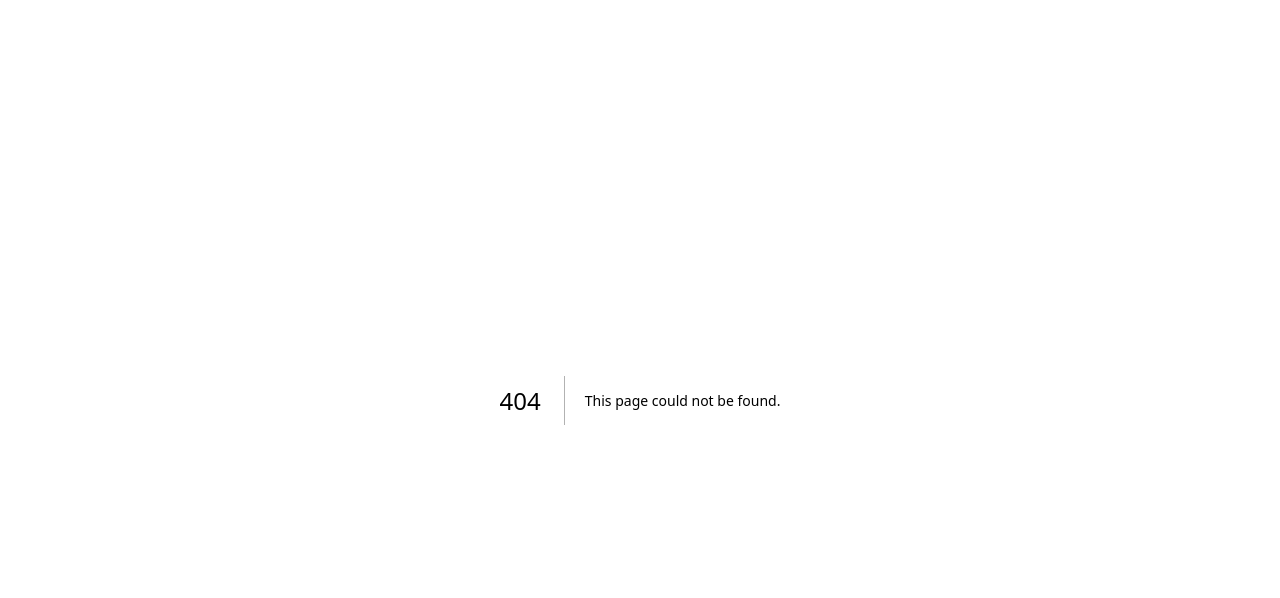
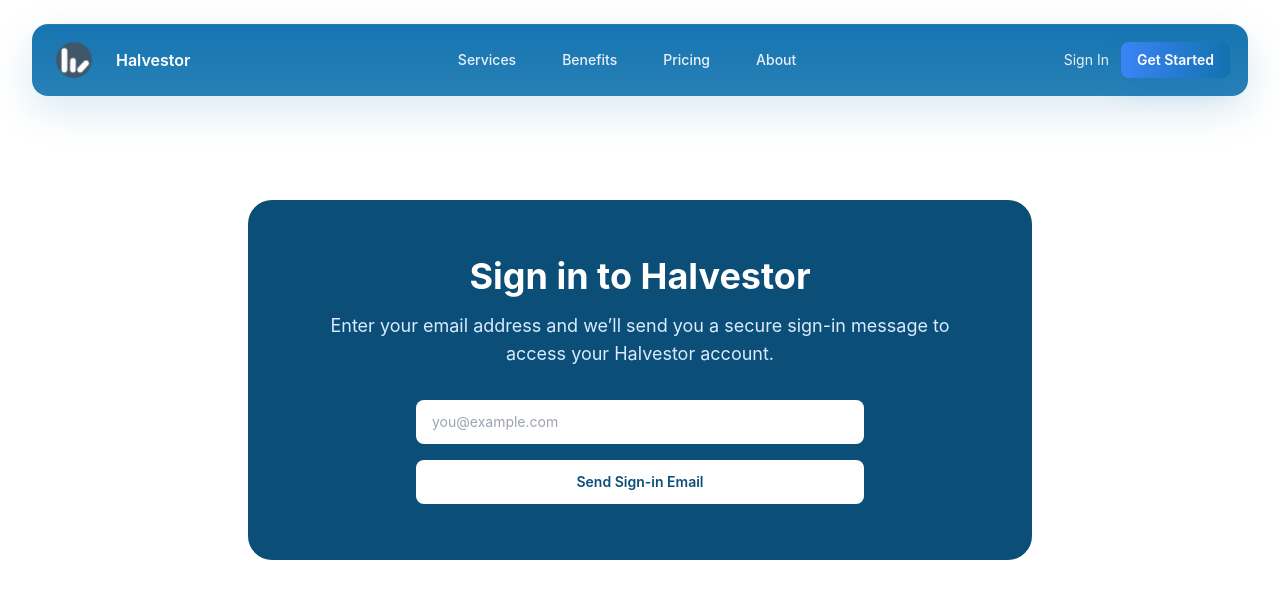
Before and after one commit to get-papol/halvestor-papol, a Next.js app: page /signin in a window 1280 px wide. Before the commit this address had no page. Shown: the top 598 px of the page. Built offline with nearby package versions, Linux system fonts and the light colour scheme.

Commit message:
feat: restore About page and improve Sign In layout

```diff
--- a/src/pages/about/index.tsx
+++ b/src/pages/about/index.tsx
@@ -6,53 +6,39 @@ export default function About() {
     <Page>
       <NextSeo
         title="About Halvestor"
-        description="Learn how Halvestor helps Muslim investors grow wealth with confidence, transparency, and full Sharia compliance."
+        description="Learn more about Halvestor and our mission to make Sharia-compliant investing accessible."
       />
 
-      <main className="py-24 px-6">
-        {/* BLUE CONTAINER BOX */}
-        <section className="max-w-6xl mx-auto rounded-3xl bg-gradient-to-b from-[#0b4f78] to-[#083a5c] px-8 py-20 text-center shadow-xl">
-          {/* Header */}
-          <p className="text-sm uppercase tracking-widest text-blue-200 mb-4">Our Platform</p>
+      <main className="max-w-6xl mx-auto px-6 py-20">
+        {/* Heading */}
+        <section className="text-center mb-12">
+          <h1 className="text-4xl md:text-5xl font-bold text-secondary-900 mb-4">About Halvestor</h1>
 
-          <h1 className="text-4xl md:text-5xl font-bold text-white mb-6">About Halvestor</h1>
+          <p className="text-lg text-secondary-600 max-w-3xl mx-auto leading-relaxed">
+            Halvestor is a purpose-built investment platform created to help Muslim investors grow wealth confidently
+            while remaining fully aligned with Islamic financial principles.
+          </p>
+        </section>
 
-          <p className="text-lg md:text-xl text-blue-100 max-w-4xl mx-auto leading-relaxed mb-16">
-            Halvestor is a Sharia-compliant investment platform built to serve the unique needs of Muslim investors.
-            Traditional investment platforms often leave Muslims choosing between financial growth and faith alignment.
-            Halvestor removes that conflict by offering a dedicated, transparent, and values-driven approach to
-            investing. Every feature we build is designed to provide clarity, trust, and long-term confidence while
-            ensuring full compliance with Islamic financial principles.
-          </p>
+        {/* Blue info box */}
+        <section className="bg-[#0b4f78] rounded-3xl px-8 py-10 md:px-14 md:py-12">
+          <div className="max-w-4xl mx-auto text-center">
+            <p className="text-base md:text-lg text-blue-100 leading-relaxed mb-6">
+              Investing as a Muslim often means navigating uncertainty, fragmented information, and constant doubt about
+              whether investments truly align with Sharia principles. Halvestor was created to remove this complexity
+              and replace it with clarity and trust.
+            </p>
 
-          {/* INFO CARDS */}
-          <div className="grid grid-cols-1 md:grid-cols-3 gap-10">
-            {/* Mission */}
-            <div className="rounded-2xl bg-white/10 border border-white/20 p-8">
-              <h3 className="text-2xl font-semibold text-white mb-4">Our Mission</h3>
-              <p className="text-blue-100 leading-relaxed">
-                To make halal investing simple, transparent, and accessible. We empower Muslim investors worldwide with
-                tools and knowledge that align financial growth with Islamic values.
-              </p>
-            </div>
+            <p className="text-base md:text-lg text-blue-100 leading-relaxed mb-6">
+              Every investment available on Halvestor is carefully screened using established Islamic finance standards.
+              We focus on transparency, ethical practices, and long-term value creation so investors can make decisions
+              with confidence and peace of mind.
+            </p>
 
-            {/* Why Halvestor */}
-            <div className="rounded-2xl bg-white/10 border border-white/20 p-8">
-              <h3 className="text-2xl font-semibold text-white mb-4">Why Halvestor</h3>
-              <p className="text-blue-100 leading-relaxed">
-                Halvestor was built specifically for Sharia compliance. Every investment is screened using recognized
-                Islamic finance standards so investors always understand what is halal and why.
-              </p>
-            </div>
-
-            {/* Principles */}
-            <div className="rounded-2xl bg-white/10 border border-white/20 p-8">
-              <h3 className="text-2xl font-semibold text-white mb-4">Our Principles</h3>
-              <p className="text-blue-100 leading-relaxed">
-                Transparency, ethics, and trust guide everything we do. We prioritize faith alignment, long-term value,
-                and investor confidence in every decision.
-              </p>
-            </div>
+            <p className="text-base md:text-lg text-blue-100 leading-relaxed">
+              Our mission is simple. Empower Muslim investors worldwide with tools, knowledge, and opportunities that
+              respect faith while supporting sustainable financial growth.
+            </p>
           </div>
         </section>
       </main>
--- /dev/null
+++ b/src/pages/signin.tsx
@@ -0,0 +1,60 @@
+import { useState } from 'react';
+import { NextSeo } from 'next-seo';
+import Page from '@/components/page';
+
+export default function SignIn() {
+  const [email, setEmail] = useState('');
+  const [sent, setSent] = useState(false);
+
+  const handleSubmit = async (e: React.FormEvent) => {
+    e.preventDefault();
+    if (!email) return;
+
+    await fetch('/api/signin', {
+      method: 'POST',
+      headers: { 'Content-Type': 'application/json' },
+      body: JSON.stringify({ email }),
+    });
+
+    setSent(true);
+    setEmail('');
+  };
+
+  return (
+    <Page>
+      <NextSeo title="Sign In · Halvestor" />
+
+      <main className="max-w-5xl mx-auto px-6 py-20">
+        <section className="bg-[#0b4f78] rounded-3xl px-8 py-12 md:px-14 md:py-14 text-center">
+          <h1 className="text-3xl md:text-4xl font-bold text-white mb-4">Sign in to Halvestor</h1>
+
+          <p className="text-blue-100 text-base md:text-lg max-w-2xl mx-auto mb-8">
+            Enter your email address and we’ll send you a secure sign-in message to access your Halvestor account.
+          </p>
+
+          {!sent ? (
+            <form onSubmit={handleSubmit} className="max-w-md mx-auto flex flex-col gap-4">
+              <input
+                type="email"
+                required
+                value={email}
+                onChange={(e) => setEmail(e.target.value)}
+                placeholder="you@example.com"
+                className="w-full px-4 py-3 rounded-lg text-secondary-900 text-sm focus:outline-none"
+              />
+
+              <button
+                type="submit"
+                className="w-full py-3 rounded-lg bg-white text-[#0b4f78] font-semibold text-sm hover:bg-blue-50 transition"
+              >
+                Send Sign-in Email
+              </button>
+            </form>
+          ) : (
+            <p className="text-blue-200 text-sm mt-6">✓ Check your inbox. We’ve sent you a sign-in email.</p>
+          )}
+        </section>
+      </main>
+    </Page>
+  );
+}
```
